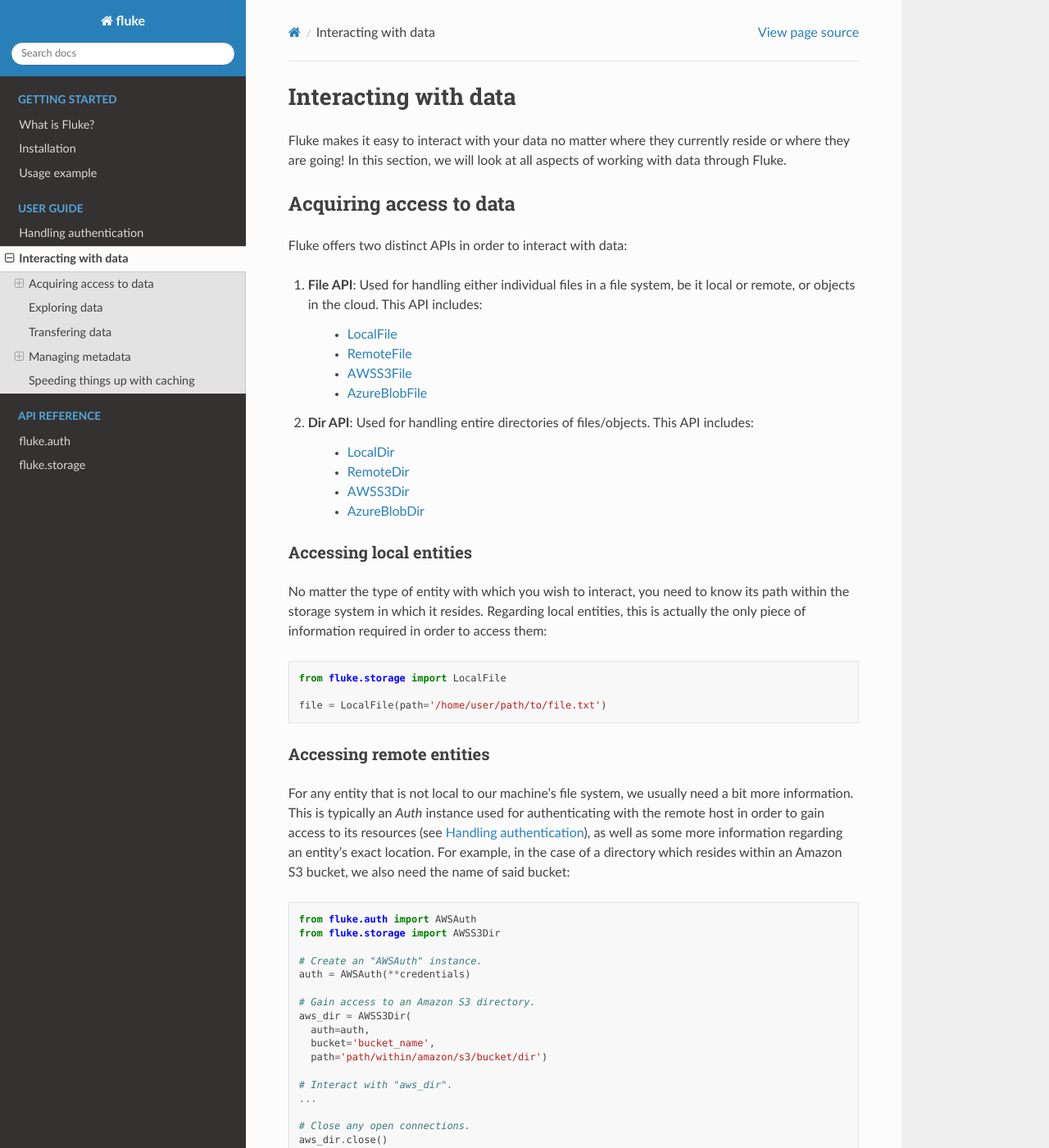
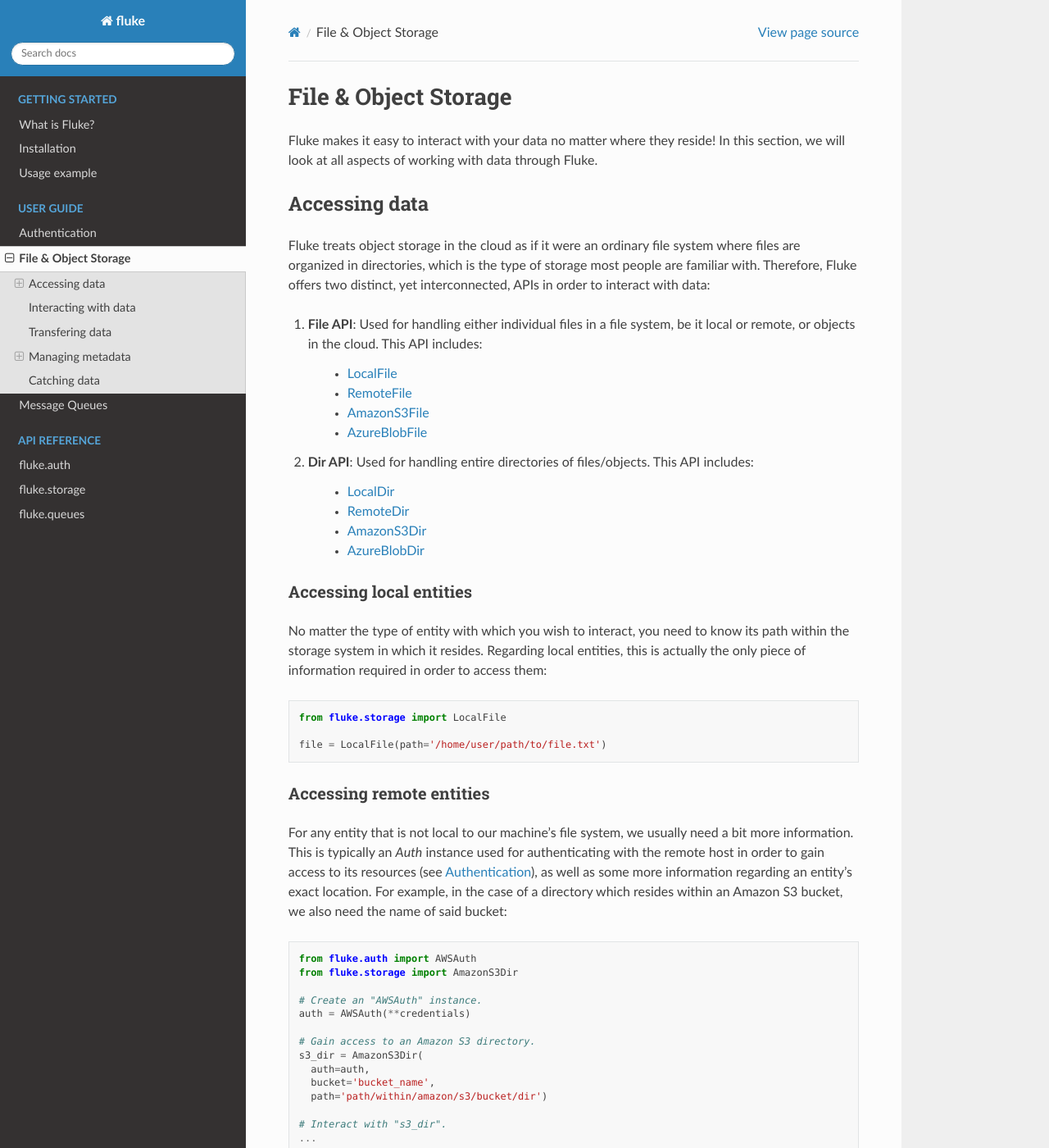
Before and after one commit to manoss96/fluke, a Sphinx documentation site: the page built from docs/source/user_guide/file_and_object_storage.rst, in a window 1280 px wide and 1400 px high. Shown: the whole window at 82% size. Built offline with Sphinx 7.4.7 and the Read the Docs theme 2.0.0, drawn with Linux system fonts in a browser that asks for light colours; some of the changed text lies outside the part shown.

Commit message:
bump to v0.4.0 (#38)
* add filter param to methods "Dir.transfer_to"

* Update CHANGELOG.md

* 31 add queues module for sqs and azure queue storage (#33)

* add queues module

* Update queues.py

* Update queues.py

* minor fixes

* fix deprecated endpoint warning

* Update queues.py

* rename "get_queue_name" to "get_name"

* Update queues.py

- move "get_name" to base class "_Queue"
- add method "count"
- add method "clear"

* add test for queues + fix bugs

* add "post_delivery_delete" param

* fix bug and print connection to queues

* fix bug

* add tests for AzureStorageQueue

* Update test_queues.py

* various updates in docs and auth

* Update README.md

* edit docs

* Renames and tests

- Rename "pull" to "poll"
- Rename "post_delivery_delete" to "pre_delivery_delete"
- Add tests for pre_delivery_delete

* update README

* Update queues.py

* update docs

* Update CHANGELOG.md

* rename awss3 and awssqs classes (#35)

* update remove type-hint (#37)

* update versions

- project version
- dependencies

```diff
--- a/docs/source/conf.py
+++ b/docs/source/conf.py
@@ -22,7 +22,7 @@ copyright = '2023, Manos Stoumpos'
 author = 'Manos Stoumpos'
 
 # The full version, including alpha/beta/rc tags
-release = '0.3.0'
+release = '0.4.0'
 
 
 # -- General configuration ---------------------------------------------------
--- /dev/null
+++ b/docs/source/documentation/queues.rst
@@ -0,0 +1,7 @@
+***********************
+fluke.queues
+***********************
+.. automodule:: fluke.queues
+   :members:
+   :undoc-members:
+   :inherited-members:
--- a/docs/source/getting_started.rst
+++ b/docs/source/getting_started.rst
@@ -4,9 +4,20 @@
 What is Fluke?
 *******************
 
-Fluke is a Python package that is primarily to be used as a data transfer tool.
-By utilizing Fluke, moving your data between two remote locations can be
-done in just a matter of seconds from the comfort of your own machine!
+Fluke is a Python package that is to be used as a higher-level API to
+cloud services that primarily relate to object storage and message queues.
+Fluke manages to hide away much of the complexity that derives from working
+with said services, aiding you in completing your tasks fast and hassle-free!
+Fluke achieves this by:
+
+* Treating object storage services as traditional file systems,
+  unifying the two under a single *File/Dir* API, through which
+  you are able to manage your data no matter where they reside,
+  be it a local/remote file system or a bucket in the cloud.
+
+* Greatly reducing the intricacies of interacting with message queues
+  by thinking of them as mere data structures that support three elementary
+  operations, that is, push/peek/poll.
 
 *******************
 Installation
@@ -19,28 +30,25 @@ Note that *fluke* requires Python >= 3.9.
 
     pip install fluke-api
 
+
 *******************
 Usage example
 *******************
 
+In this example, we will be using Fluke in order to:
 
-In this example, we are going to transfer an entire directory residing
-within a remote machine to the cloud, more specifically, to an Amazon S3 bucket.
+1. Poll an Amazon SQS queue every minute for new messages. Each of these messages contains the
+   path of a newly uploaded file to an Amazon S3 bucket.
+2. Use the content of these messages in order to locate and access said files within the bucket.
+3. If a file's metadata field ``transfer`` has been set to ``True``, then transfer it to a remote server.
 
-First things first, we need to be able to authenticate with both the remote
-machine and AWS. In order to achieve this, we will be importing from
+First things first, we need to be able to authenticate with both AWS
+and the remote server. In order to achieve this, we will be importing from
 `fluke.auth <documentation/auth.html>`_:
 
 .. code-block:: python
 
-  from fluke.auth import RemoteAuth, AWSAuth
-
-  # This object will be used to authenticate
-  # with the remote machine.
-  rmt_auth = RemoteAuth.from_password(
-      hostname="host",
-      username="user",
-      password="password")
+  from fluke.auth import AWSAuth, RemoteAuth
 
   # This object will be used to authenticate
   # with AWS.
@@ -48,19 +56,35 @@ machine and AWS. In order to achieve this, we will be importing from
       aws_access_key_id="aws_access_key",
       aws_secret_access_key="aws_secret_key")
 
+  # This object will be used to authenticate
+  # with the remote server.
+  rmt_auth = RemoteAuth.from_password(
+      hostname="host",
+      username="user",
+      password="password")
 
-Next, we just need to import from `fluke.storage <documentation/storage.html>`_
-so that we gain access to any necessary resources and perform the data transfer:
+
+Next, we just need to import from `fluke.queues <documentation/queues.html>`_
+and `fluke.storage <documentation/storage.html>`_ so that we gain access to any
+necessary resources in order to perform the data transfer:
 
 .. code-block:: python
 
-  from fluke.storage import RemoteDir, AWSS3Dir
+  from fluke.queues import AmazonSQSQueue
+  from fluke.storage import AmazonS3Dir, RemoteDir
 
   with (
-      RemoteDir(auth=rmt_auth, path='/home/user/dir') as rmt_dir,
-      AWSS3Dir(auth=aws_auth, bucket="bucket", path='dir', create_if_missing=True) as aws_dir
+      AmazonSQSQueue(auth=aws_auth, queue='queue') as queue,
+      AmazonS3Dir(auth=aws_auth, bucket='bucket') as bucket,
+      RemoteDir(auth=rmt_auth, path='/home/user/dir', create_if_missing=True) as rmt_dir
   ):
-      rmt_dir.transfer_to(dst=aws_dir, recursively=True)
+    for batch in queue.poll(polling_frequency=60):
+        for msg in batch:
+            file = bucket.get_file(path=msg)
+            file.load_metadata()
+            metadata = file.get_metadata()
+            if bool(metadata['transfer']):
+                file.transfer_to(dst=rmt_dir)
 
 And that's basically it!
 
--- a/docs/source/index.rst
+++ b/docs/source/index.rst
@@ -23,8 +23,9 @@ visiting fluke on `Github <https://github.com/manoss96/fluke>`_.
    :maxdepth: 1
    :caption: User Guide
 
-   user_guide/handling_auth
-   user_guide/interacting_with_data
+   user_guide/authentication
+   user_guide/file_and_object_storage
+   user_guide/message_queues
 
 
 .. toctree::
@@ -33,3 +34,4 @@ visiting fluke on `Github <https://github.com/manoss96/fluke>`_.
 
    documentation/auth
    documentation/storage
+   documentation/queues
--- a/docs/source/user_guide/interacting_with_data.rst
+++ b/docs/source/user_guide/file_and_object_storage.rst
@@ -1,33 +1,36 @@
 .. _ug_storage:
 
 ***********************
-Interacting with data
+File & Object Storage
 ***********************
 
 Fluke makes it easy to interact with your data no matter
-where they currently reside or where they are going! In
-this section, we will look at all aspects of working with
-data through Fluke.
+where they reside! In this section, we will look at all
+aspects of working with data through Fluke.
 
 ========================================
-Acquiring access to data
+Accessing data
 ========================================
 
-Fluke offers two distinct APIs in order to interact with data:
+Fluke treats object storage in the cloud as if it were an
+ordinary file system where files are organized in directories,
+which is the type of storage most people are familiar with.
+Therefore, Fluke offers two distinct, yet interconnected, APIs
+in order to interact with data:
 
 #. **File API**: Used for handling either individual files in a file system,
    be it local or remote, or objects in the cloud. This API includes:
 
      * `LocalFile <../documentation/storage.html#fluke.storage.LocalFile>`_
      * `RemoteFile <../documentation/storage.html#fluke.storage.RemoteFile>`_
-     * `AWSS3File <../documentation/storage.html#fluke.storage.AWSS3File>`_
+     * `AmazonS3File <../documentation/storage.html#fluke.storage.AmazonS3File>`_
      * `AzureBlobFile <../documentation/storage.html#fluke.storage.AzureBlobFile>`_
 
 #. **Dir API**: Used for handling entire directories of files/objects. This API includes:
 
      * `LocalDir <../documentation/storage.html#fluke.storage.LocalDir>`_
      * `RemoteDir <../documentation/storage.html#fluke.storage.RemoteDir>`_
-     * `AWSS3Dir <../documentation/storage.html#fluke.storage.AWSS3Dir>`_
+     * `AmazonS3Dir <../documentation/storage.html#fluke.storage.AmazonS3Dir>`_
      * `AzureBlobDir <../documentation/storage.html#fluke.storage.AzureBlobDir>`_
 
 ----------------------------------------
@@ -51,7 +54,7 @@ Accessing remote entities
 For any entity that is not local to our machine's file system, we usually
 need a bit more information. This is typically an *Auth* instance used
 for authenticating with the remote host in order to gain access to its resources
-(see `Handling authentication <authentication.html>`_), as well as some
+(see `Authentication <authentication.html>`_), as well as some
 more information regarding an entity's exact location. For example, in the
 case of a directory which resides within an Amazon S3 bucket, we also need
 the name of said bucket:
@@ -59,22 +62,22 @@ the name of said bucket:
 .. code-block:: python
 
   from fluke.auth import AWSAuth
-  from fluke.storage import AWSS3Dir
+  from fluke.storage import AmazonS3Dir
 
   # Create an "AWSAuth" instance.
   auth = AWSAuth(**credentials)
 
   # Gain access to an Amazon S3 directory.
-  aws_dir = AWSS3Dir(
+  s3_dir = AmazonS3Dir(
     auth=auth,
     bucket='bucket_name',
     path='path/within/amazon/s3/bucket/dir')
 
-  # Interact with "aws_dir".
+  # Interact with "s3_dir".
   ...
 
   # Close any open connections.
-  aws_dir.close()
+  s3_dir.close()
 
 Notice how at the end we invoked the instance's ``close`` method? This is
 done in order to prevent any connection leaks from occurring, and is in fact
@@ -85,19 +88,19 @@ class's context manager:
 .. code-block:: python
 
   from fluke.auth import AWSAuth
-  from fluke.storage import AWSS3Dir
+  from fluke.storage import AmazonS3Dir
 
   # Create an "AWSAuth" instance.
   auth = AWSAuth(**credentials)
 
   # Gain access to an S3 directory through a context manager.
-  with AWSS3Dir(
+  with AmazonS3Dir(
     auth=auth,
     bucket='bucket_name',
     path='path/within/amazon/s3/bucket/dir'
-  ) as aws_dir:
+  ) as s3_dir:
 
-    # Interact with "aws_dir".
+    # Interact with "s3_dir".
     ...
 
 .. _intermediate-access:
@@ -153,23 +156,23 @@ directory:
 .. code-block:: python
 
   from fluke.auth import AWSAuth
-  from fluke.storage import AWSS3Dir, AWSS3File
+  from fluke.storage import AmazonS3Dir, AmazonS3File
 
   # Create an "AWSAuth" instance.
   auth = AWSAuth(**credentials)
 
   # Access directory.
-  aws_dir = AWSS3Dir(auth=auth, bucket='bucket_name', path='dir')
+  s3_dir = AmazonS3Dir(auth=auth, bucket='bucket_name', path='dir')
 
   # Access file through directory.
-  aws_file: AWSS3File = aws_dir.get_file('file.txt')
+  s3_file: AmazonS3File = s3_dir.get_file('file.txt')
 
   # Close connection through file.
-  aws_file.close()
+  s3_file.close()
 
   # This would now cause an exception as
   # the underlying connection has been closed.
-  dir_size = aws_dir.get_size()
+  dir_size = s3_dir.get_size()
 
 Therefore, by utilizing intermediate access, you are able to
 interact with many remote entities without having to open
@@ -178,25 +181,25 @@ multiple connections:
 .. code-block:: python
 
   from fluke.auth import AWSAuth
-  from fluke.storage import AWSS3Dir, AWSS3File
+  from fluke.storage import AmazonS3Dir, AmazonS3File
 
   # Create an "AWSAuth" instance.
   auth = AWSAuth(**credentials)
 
   # Gain access to the entire bucket.
-  with AWSS3Dir(auth=auth, bucket='bucket_name') as bucket:
+  with AmazonS3Dir(auth=auth, bucket='bucket_name') as bucket:
 
     # Interact with its files.
-    aws_file: AWSS3File = bucket.get_file('file.txt')
-    file_size = aws_file.get_size()
+    s3_file: AmazonS3File = bucket.get_file('file.txt')
+    file_size = s3_file.get_size()
 
     # Interact with its subdirectories.
-    aws_dir: AWSS3Dir = bucket.get_subdir('dir')
-    aws_dir.ls()
+    s3_dir: AmazonS3Dir = bucket.get_subdir('dir')
+    s3_dir.ls()
 
 
 ========================================
-Exploring data
+Interacting with data
 ========================================
 
 After having gained access to an entity, you are then
@@ -330,19 +333,19 @@ all in just a few lines of code:
 .. code-block:: python
 
   from fluke.auth import AWSAuth, AzureAuth
-  from fluke.storage import AWSS3Dir, AzureBlobDir
+  from fluke.storage import AmazonS3Dir, AzureBlobDir
 
   # This object will be used to authenticate with AWS.
   aws_auth = AWSAuth(**aws_credentials)
 
   # This object will be used to authenticate with Azure.
-  azr_auth = AzureAuth(**azr_credentials)
+  azr_auth = AzureAuth.from_service_principal(**azr_credentials)
 
   with (
-      AWSS3Dir(auth=aws_auth, bucket='bucket', path='dir') as aws_dir,
+      AmazonS3Dir(auth=aws_auth, bucket='bucket', path='dir') as s3_dir,
       AzureBlobDir(auth=azr_auth, container='container', path='dir') as azr_dir
   ):
-      aws_dir.transfer_to(dst=azr_dir, recursively=True)
+      s3_dir.transfer_to(dst=azr_dir, recursively=True)
 
 Unless you set parameter ``suppress_output`` to ``True``, Fluke will go
 on to print the progress of the transfer onto the console:
@@ -393,15 +396,15 @@ some metadata to it through the ``set_metadata`` method:
 .. code-block:: python
 
   from fluke.auth import AWSAuth
-  from fluke.storage import LocalFile, AWSS3Dir
+  from fluke.storage import LocalFile, AmazonS3Dir
 
   # Instantiate a local file and assign some metadata to it.
   file = LocalFile(path='/home/user/path/to/file.txt')
   file.set_metadata({'id': '12345', 'type': 'txt'})
 
   # Transfer file to Amazon S3 along with its metadata.
-  with AWSS3Dir(auth=AWSAuth(**aws_credentials), bucket='bucket', path='dir') as aws_dir:
-      file.transfer_to(dst=aws_dir, include_metadata=True)
+  with AmazonS3Dir(auth=AWSAuth(**aws_credentials), bucket='bucket', path='dir') as s3_dir:
+      file.transfer_to(dst=s3_dir, include_metadata=True)
 
 Along with *file.txt* being uploaded to Amazon S3, any metadata that
 were defined via the ``set_metadata`` method will be associated with it.
@@ -409,7 +412,7 @@ In fact, we can easily confirm this by executing the following code:
 
 .. code-block:: python
 
-  print(aws_dir.get_metadata('file.txt'))
+  print(s3_dir.get_metadata('file.txt'))
 
 which results in the following output being printed onto the console:
 
@@ -484,10 +487,10 @@ assigned to it. Let's do just that and see what happens:
 .. code-block:: python
 
   from fluke.auth import AWSAuth
-  from fluke.storage import AWSS3File
+  from fluke.storage import AmazonS3File
 
   # Gain access to 'file.txt' on Amazon S3 and print its metadata.
-  with AWSS3File(auth=AWSAuth(**aws_credentials), bucket='bucket', path='dir/file.txt') as aws_obj:
+  with AmazonS3File(auth=AWSAuth(**aws_credentials), bucket='bucket', path='dir/file.txt') as aws_obj:
       print(aws_obj.get_metadata())
 
 By executing the above code, we get the following output:
@@ -515,10 +518,10 @@ add the aforementioned line of code:
 .. code-block:: python
 
   from fluke.auth import AWSAuth
-  from fluke.storage import AWSS3File
+  from fluke.storage import AmazonS3File
 
   # Gain access to 'file.txt' on Amazon S3 and print its metadata.
-  with AWSS3File(auth=AWSAuth(**aws_credentials), bucket='bucket', path='dir/file.txt') as aws_obj:
+  with AmazonS3File(auth=AWSAuth(**aws_credentials), bucket='bucket', path='dir/file.txt') as aws_obj:
       # Load metadata first.
       aws_obj.load_metadata()
       # Then print it.
@@ -542,18 +545,18 @@ has not been invoked:
 .. code-block:: python
 
   from fluke.auth import AWSAuth, AzureAuth
-  from fluke.storage import AWSS3File, AzureBlobFile
+  from fluke.storage import AmazonS3File, AzureBlobFile
 
   with (
-      AWSS3File(auth=AWSAuth(**aws_credentials), bucket='bucket', path='dir/file.txt') as aws_obj,
-      AzureBlobDir(auth=AzureAuth(**azr_credentials), container='container', path='file.txt') as azr_dir
+      AmazonS3File(auth=AWSAuth(**aws_credentials), bucket='bucket', path='dir/file.txt') as aws_obj,
+      AzureBlobDir(auth=AzureAuth.from_service_principal(**azr_credentials), container='container', path='file.txt') as azr_dir
   ):
       aws_obj.transfer_to(dst=azr_dir, include_metadata=True)
 
 ..  _speeding-things-up-with-caching:
 
 ========================================
-Speeding things up with caching
+Catching data
 ========================================
 
 Whenever you request some piece of information about a remote entity,
@@ -579,19 +582,19 @@ setting parameter ``cache`` to ``True`` during its instantiation:
   import time
 
   from fluke.auth import AWSAuth
-  from fluke.storage import AWSS3File
+  from fluke.storage import AmazonS3File
 
   auth = AWSAuth(**aws_credentials)
 
-  with AWSS3Dir(auth=auth, bucket='bucket', path='dir', cache=True) as aws_dir:
+  with AmazonS3Dir(auth=auth, bucket='bucket', path='dir', cache=True) as s3_dir:
     # Fetch metadata via HTTP.
     t = time.time()
-    aws_dir.load_metadata()
+    s3_dir.load_metadata()
     print(f"Fetched metadata in {time.time() - t:.2f} seconds!")
 
     # Fetch metadata from cache.
     t = time.time()
-    aws_dir.load_metadata()
+    s3_dir.load_metadata()
     print(f"Fetched metadata in {time.time() - t:.2f} seconds!")
 
 Executing the above code block outputs the following:
@@ -610,23 +613,23 @@ by invoking ``purge``:
 .. code-block:: python
 
   from fluke.auth import AWSAuth
-  from fluke.storage import AWSS3File
+  from fluke.storage import AmazonS3File
 
-  with AWSS3Dir(auth=AWSAuth(**aws_credentials), bucket='bucket', path='dir', cache=True) as aws_dir:
+  with AmazonS3Dir(auth=AWSAuth(**aws_credentials), bucket='bucket', path='dir', cache=True) as s3_dir:
     # Count number of items in directory.
-    print(f"Directory count: {aws_dir.count()}")
+    print(f"Directory count: {s3_dir.count()}")
 
     # At this point, assume that one more
     # file is uploaded to the directory.
 
     # Re-count number of items in directory
     # without purging the cache.
-    print(f"Directory count: {aws_dir.count()}")
+    print(f"Directory count: {s3_dir.count()}")
 
     # Re-count number of items in directory
     # after purging the cache.
-    aws_dir.purge()
-    print(f"Directory count: {aws_dir.count()}")
+    s3_dir.purge()
+    print(f"Directory count: {s3_dir.count()}")
 
 By executing the above code, we get the following output:
 
@@ -645,28 +648,28 @@ them. Consider the following example:
 
 .. code-block:: python
 
-  from fluke.storage import AWSS3Dir
+  from fluke.storage import AmazonS3Dir
 
   # This object will be used to authenticate with AWS.
   aws_auth = AWSAuth(**aws_credentials)
 
   # Access an AWS S3 directory and render it "cacheable".
-  with AWSS3Dir(auth=aws_auth, bucket="bucket", path='dir', cache=True) as aws_dir:
+  with AmazonS3Dir(auth=aws_auth, bucket="bucket", path='dir', cache=True) as s3_dir:
     # Fetch the directory's total size and time it.
     t = time.time()
-    _ = aws_dir.get_size(recursively=True)
+    _ = s3_dir.get_size(recursively=True)
     print(f"Fetched size in {time.time() - t:.2f} seconds!")
 
     # Now purge the directory's cache.
-    aws_dir.purge()
+    s3_dir.purge()
 
     # Fetch the sizes of the directory's file and subdirectory.
-    _ = aws_dir.get_file('file.txt').get_size()
-    _ = aws_dir.get_subdir('subdir').get_size(recursively=True)
+    _ = s3_dir.get_file('file.txt').get_size()
+    _ = s3_dir.get_subdir('subdir').get_size(recursively=True)
 
     # Fetch the directory's total size and time it again.
     t = time.time()
-    _ = aws_dir.get_size(recursively=True)
+    _ = s3_dir.get_size(recursively=True)
     print(f"Fetched size in {time.time() - t:.2f} seconds!")
 
 The above code produces the following output when executed:
```
Also changed, not shown: CHANGELOG.md (+44 -3 lines), README.md (+46 -21 lines), docs/source/user_guide/authentication.rst (renamed from docs/source/user_guide/handling_auth.rst, +28 -22 lines), docs/source/user_guide/message_queues.rst (added, +254 -0 lines), pyproject.toml (+7 -6 lines), 8 other files.
